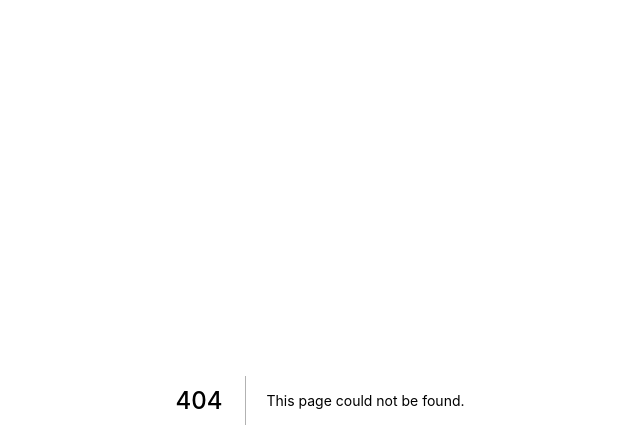
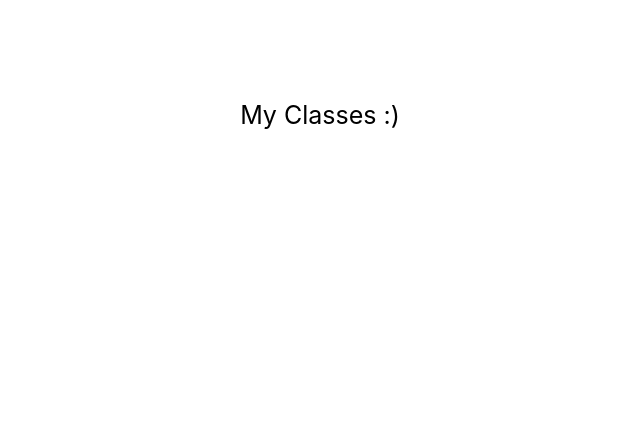
Before and after one commit to misar-naeem/StudyGroup, a Next.js app: page /admin-dashboard in a window 1280 px wide. Before the commit this address had no page. Shown: the top 448 px of the page, without its empty margins (320-960 px from the left). Built offline with nearby package versions, Linux system fonts and the light colour scheme.

Commit message:
feat: initial setup

```diff
--- /dev/null
+++ b/pages/admin-dashboard.js
@@ -0,0 +1,14 @@
+import styles from "./admin-dashboard.module.css";
+
+function AdminDashboard() {
+  return (
+    <div>
+      <h1 className={styles["heading"]}>Admin Dashboard</h1>
+
+      <div className={styles["sub-heading"]}>My Classes {`:)`}</div>
+
+    </div>
+  );
+}
+
+export default AdminDashboard;
--- /dev/null
+++ b/pages/admin-dashboard.module.css
@@ -0,0 +1,11 @@
+.heading {
+  font-size: 50px;
+  color: white;
+  text-align: center;
+  margin: 20px 20px 20px 20px;
+}
+
+.sub-heading {
+  font-size: 25px;
+  text-align: center;
+}
```
Also changed, not shown: pages/index.js (+37 -14 lines), READme.md.txt (deleted), 1 other file (tests, documents, lock files or other folders).
